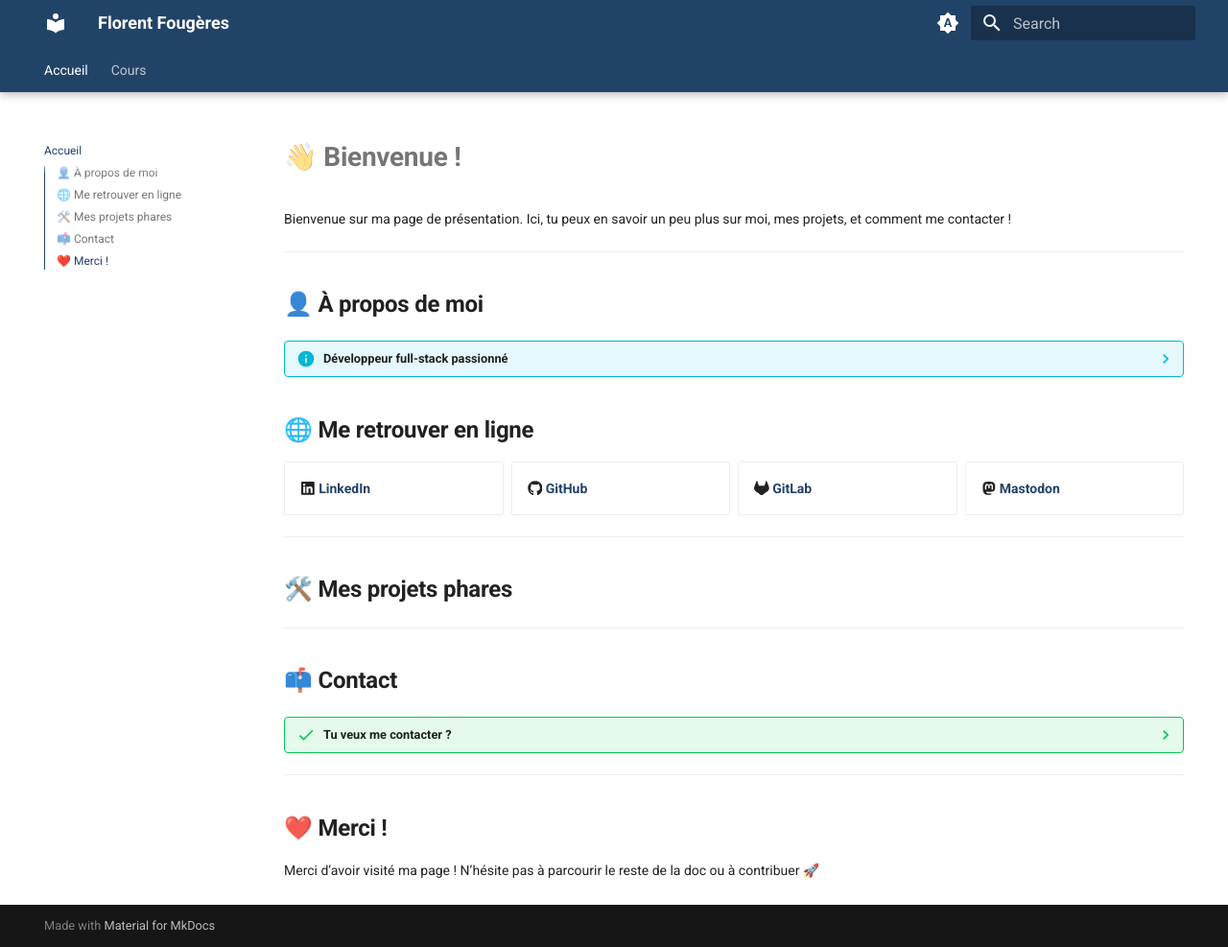
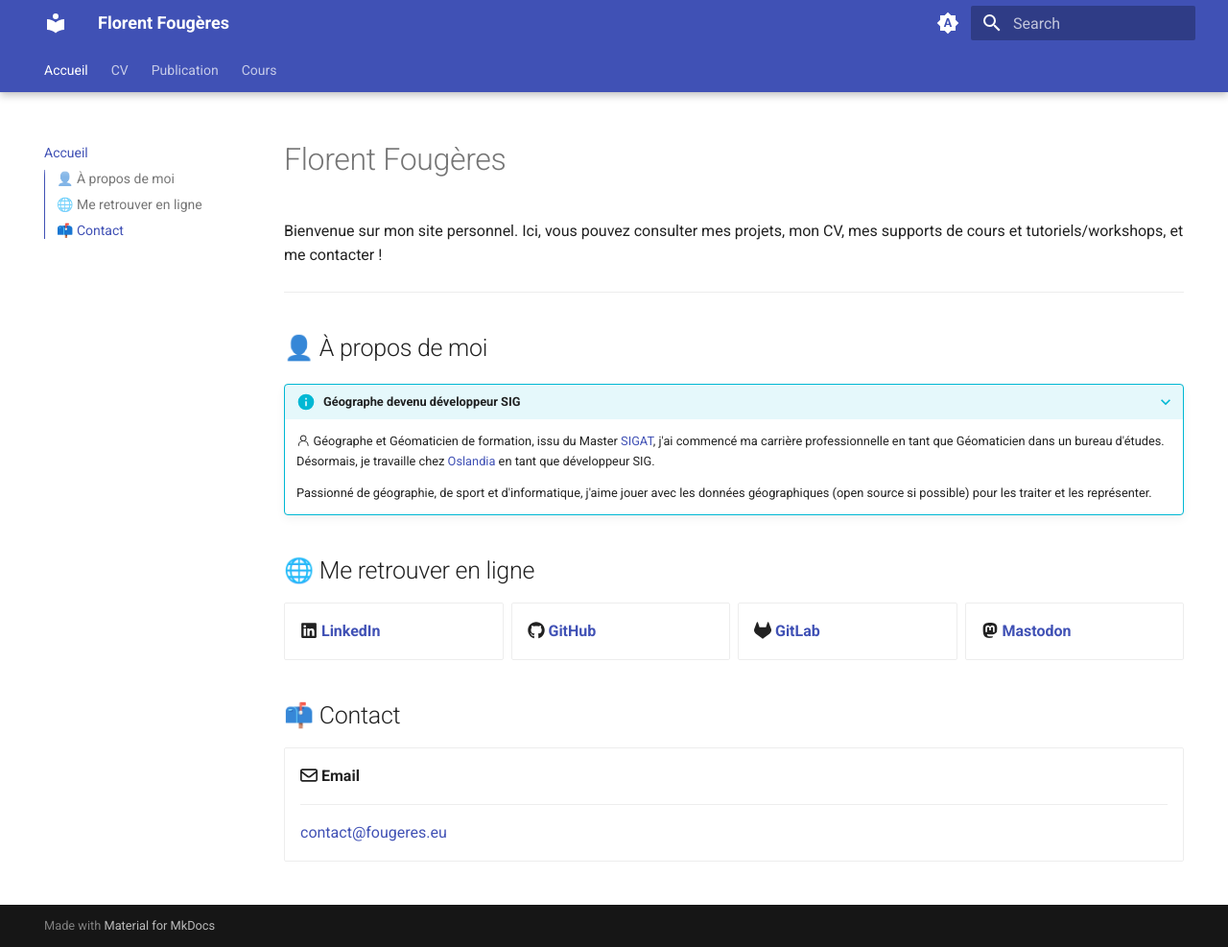
Before and after one commit to florentfougeres/website, an MkDocs documentation site: the page built from website/docs/index.md, in a window 1280 px wide and 987 px high. Shown: the whole window at 96% size. Built offline with MkDocs 1.6.1 and Material for MkDocs 9.7.7, drawn with Linux system fonts in a browser that asks for light colours.

Commit message:
update content

```diff
--- a/website/docs/index.md
+++ b/website/docs/index.md
@@ -1,57 +1,34 @@
+# Florent Fougères
 
-# 👋 Bienvenue !
-
-Bienvenue sur ma page de présentation. Ici, tu peux en savoir un peu plus sur moi, mes projets, et comment me contacter !
+Bienvenue sur mon site personnel. Ici, vous pouvez consulter mes projets, mon CV, mes supports de cours et tutoriels/workshops, et me contacter !
 
 ---
 
 ## 👤 À propos de moi
 
-??? info "Développeur full-stack passionné"
-    :octicons:`person-24`
+???+ info "Géographe devenu développeur SIG"
 
-    Je suis un développeur full-stack basé à Paris, spécialisé dans :
+    :octicons-person-24: Géographe et Géomaticien de formation, issu du Master [SIGAT](https://formations.univ-rennes2.fr/fr/formations/master-37/master-mention-geomatique-parcours-systeme-d-information-geographique-et-analyse-des-territoires-sigat-JEOC8L9A.html), j'ai commencé ma carrière professionnelle en tant que Géomaticien dans un bureau d'études. Désormais, je travaille chez [Oslandia](https://oslandia.com/) en tant que développeur SIG.
 
-    - Python / Django / FastAPI
-    - JavaScript / TypeScript / Vue / React
-    - DevOps & CI/CD (Docker, GitHub Actions, Kubernetes)
-    - Documentation technique avec MkDocs 😄
-
-    J'aime construire des choses élégantes, efficaces, bien documentées — et j'adore l'open-source.
-
+    Passionné de géographie, de sport et d'informatique, j'aime jouer avec les données géographiques (open source si possible) pour les traiter et les représenter.
 
 ## 🌐 Me retrouver en ligne
 
-
 <div class="grid cards" style="grid-template-columns: repeat(4, 1fr);" markdown>
-
-- :fontawesome-brands-linkedin: [**LinkedIn**](https://www.linkedin.com/in/ton-nom)
-- :fontawesome-brands-github: [**GitHub**](https://github.com/tonpseudo)
-- :fontawesome-brands-gitlab: [**GitLab**](https://gitlab.com/tonpseudo)
-- :fontawesome-brands-mastodon: [**Mastodon**](https://mastodon.social/@tonpseudo)
-
+- :fontawesome-brands-linkedin: [**LinkedIn**](...)
+- :fontawesome-brands-github: [**GitHub**](...)
+- :fontawesome-brands-gitlab: [**GitLab**](...)
+- :fontawesome-brands-mastodon: [**Mastodon**](...)
 </div>
-
----
-
-## 🛠️ Mes projets phares
-
-
----
 
 ## 📫 Contact
 
-??? success "Tu veux me contacter ?"
-    :material:`email`
+<div class="grid cards" markdown>
 
-    Tu peux m’écrire à l’adresse suivante :
+- :fontawesome-regular-envelope: **Email**
 
-    📬 **ton.email@exemple.com**
+    ---
 
-    Ou bien ouvre une issue/discussion sur l’un de mes dépôts publics.
+    [contact@fougeres.eu](mailto:contact@fougeres.eu)
 
----
-
-## ❤️ Merci !
-
-Merci d’avoir visité ma page ! N’hésite pas à parcourir le reste de la doc ou à contribuer 🚀
+</div>
--- a/website/docs/stylesheets/cours.css
+++ /dev/null
@@ -1,29 +0,0 @@
-/* H1, H2, H3 plus gras pour MkDocs Material */
-.md-content h1 {
-  font-weight: 800;
-  font-size: 1.4rem;
-}
-.md-content h2 {
-  font-weight: 700;
-  font-size: 1.2rem;
-}
-.md-content h3 {
-  font-weight: 600;
-  font-size: 1rem;
-}
-
-@import url('https://fonts.googleapis.com/css2?family=JetBrains+Mono&display=swap');
-
-.md-content pre, .md-content code {
-  font-family: "JetBrains Mono", monospace;
-}
-
-/* Texte du contenu principal */
-.md-typeset {
-  font-size: 0.70rem;
-}
-
-/* Navigation gauche */
-.md-nav__item {
-  font-size: 0.60rem;
-}
--- a/website/docs/stylesheets/custom.css
+++ /dev/null
@@ -1,11 +0,0 @@
-/* Palette claire */
-[data-md-color-scheme="default"] {
-  --md-primary-fg-color: #224368;
-  --md-accent-fg-color: #224368;
-}
-
-/* Palette sombre */
-[data-md-color-scheme="slate"] {
-  --md-primary-fg-color: #224368;
-  --md-accent-fg-color: #224368;
-}
--- a/website/mkdocs.yml
+++ b/website/mkdocs.yml
@@ -61,32 +61,14 @@ markdown_extensions:
       emoji_index: !!python/name:material.extensions.emoji.twemoji
       emoji_generator: !!python/name:material.extensions.emoji.to_svg
 
-extra_css:
-  - stylesheets/custom.css
-  - stylesheets/cours.css
-
 plugins:
   - search
 
 nav:
   - Accueil: index.md
+  - CV: cv.md
+  - Publication: publication.md
   - Cours:
     - DuckDB:
       - Présentation: cours/duckdb/presentation.md
       - Exercice: cours/duckdb/exercice.md
-
-extra:
-  header_social: |
-    💼 Réseaux
-    <a href="https://www.linkedin.com/in/ton-nom" target="_blank" rel="noopener">
-      <img src="https://img.shields.io/badge/-LinkedIn-blue?style=for-the-badge&logo=linkedin&logoColor=white" alt="LinkedIn"/>
-    </a>
-    <a href="https://github.com/tonpseudo" target="_blank" rel="noopener">
-      <img src="https://img.shields.io/badge/-GitHub-black?style=for-the-badge&logo=github" alt="GitHub"/>
-    </a>
-    <a href="https://gitlab.com/tonpseudo" target="_blank" rel="noopener">
-      <img src="https://img.shields.io/badge/-GitLab-FC6D26?style=for-the-badge&logo=gitlab" alt="GitLab"/>
-    </a>
-    <a href="https://mastodon.social/@tonpseudo" target="_blank" rel="noopener">
-      <img src="https://img.shields.io/badge/-Mastodon-6364FF?style=for-the-badge&logo=mastodon" alt="Mastodon"/>
-    </a>
```
Also changed, not shown: website/docs/css/extra.css (deleted, +0 -28 lines), website/docs/cv.md (added, +86 -0 lines), website/docs/publication.md (added, +7 -0 lines).
